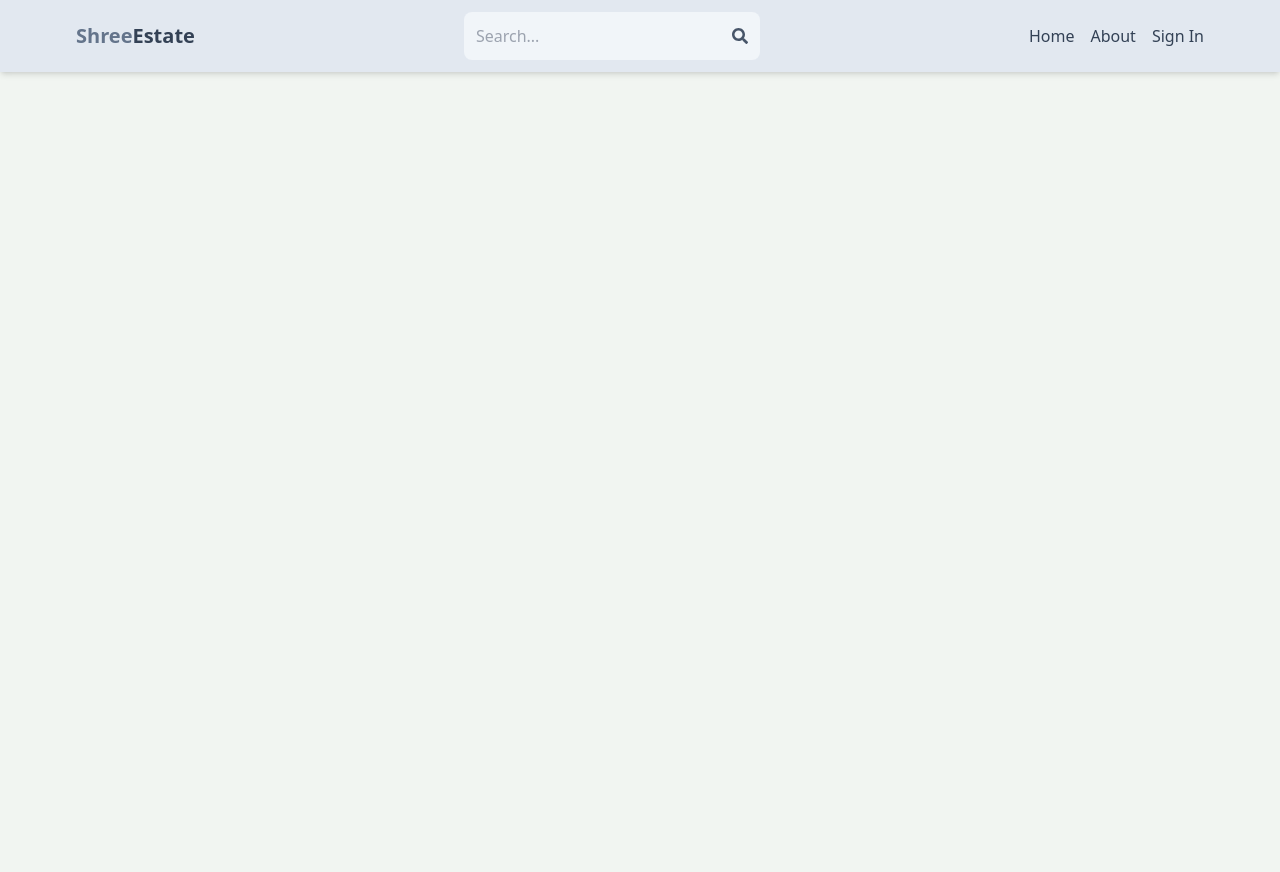
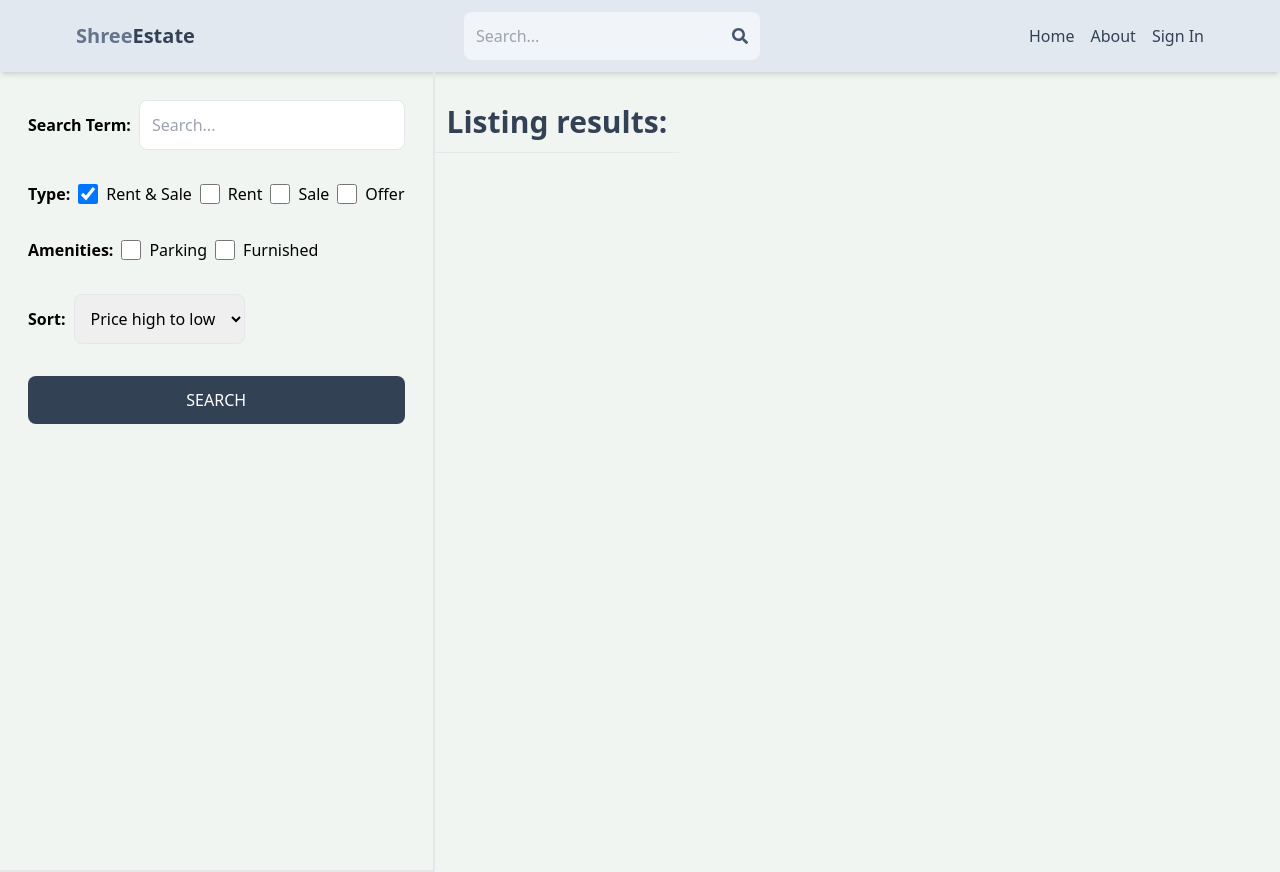
Before and after one commit to Shreeraj143/MERN-Real-Estate, a React (Vite) app in the folder client/: page /search in a window 1280 px wide. Before the commit the page ends 800 px from the top, so only its background shows below. Built offline with nearby package versions, Linux system fonts and the light colour scheme; no server answers.

Commit message:
Search Listings Functionality Added

```diff
--- a/client/src/App.jsx
+++ b/client/src/App.jsx
@@ -10,6 +10,7 @@
 import CreateListing from "./pages/CreateListing";
 import UpdateListing from "./pages/UpdateListing";
 import Listing from "./pages/Listing";
+import Search from "./pages/Search";
 
 function App() {
   return (
@@ -20,6 +21,7 @@
         <Route path="/sign-in" element={<SignIn />} />
         <Route path="/sign-up" element={<SignUp />} />
         <Route path="/about" element={<About />} />
+        <Route path="/search" element={<Search />} />
         <Route path="/listing/:listingId" element={<Listing />} />
         <Route element={<PrivateRoute />}>
           <Route path="/profile" element={<Profile />} />
--- a/client/src/components/Header.jsx
+++ b/client/src/components/Header.jsx
@@ -1,10 +1,27 @@
-import React from "react";
+import React, { useEffect, useState } from "react";
 import { FaSearch } from "react-icons/fa";
-import { Link } from "react-router-dom";
+import { Link, useNavigate } from "react-router-dom";
 import { useSelector } from "react-redux";
 
 export default function Header() {
   const { currentUser } = useSelector((state) => state.user);
+  const [searchTerm, setSearchTerm] = useState();
+  const navigate = useNavigate();
+
+  const handleSubmit = (e) => {
+    e.preventDefault();
+    const urlParams = new URLSearchParams(window.location.search);
+    urlParams.set("searchTerm", searchTerm);
+    const searchQuery = urlParams.toString();
+    navigate(`/search?${searchQuery}`);
+  };
+
+  useEffect(() => {
+    const urlParams = new URLSearchParams(location.search);
+    const searchTermFromUrl = urlParams.get("searchTerm");
+    if (searchTermFromUrl) setSearchTerm(searchTermFromUrl);
+  }, [location.search]);
+
   return (
     <header className="bg-slate-200 shadow-md">
       <div className="flex justify-between items-center max-w-6xl mx-auto p-3">
@@ -14,15 +31,22 @@
             <span className="text-slate-700">Estate</span>
           </h1>
         </Link>
-        <form className="bg-slate-100 p-3 rounded-lg flex items-center">
+        <form
+          onSubmit={handleSubmit}
+          className="bg-slate-100 p-3 rounded-lg flex items-center"
+        >
           <input
             type="text"
             name="search"
             id=""
             placeholder="Search..."
             className="bg-transparent outline-none w-24 sm:w-64"
+            onChange={(e) => setSearchTerm(e.target.value)}
+            value={searchTerm}
           />
-          <FaSearch className="text-slate-600" />
+          <button>
+            <FaSearch className="text-slate-600" />
+          </button>
         </form>
         <ul className="flex gap-4">
           <Link to="/">
--- /dev/null
+++ b/client/src/pages/Search.jsx
@@ -0,0 +1,223 @@
+import React, { useEffect, useState } from "react";
+import { useNavigate } from "react-router-dom";
+
+export default function Search() {
+  const [loading, setLoading] = useState(false);
+  const [listing, setListing] = useState([]);
+  const navigate = useNavigate();
+  const [sidebarData, setSidebarData] = useState({
+    searchTerm: "",
+    type: "all",
+    parking: false,
+    furnished: false,
+    offer: false,
+    sort: "created_at",
+    order: "desc",
+  });
+
+  console.log(listing);
+
+  useEffect(() => {
+    const urlParams = new URLSearchParams(location.search);
+    const searchTermFromUrl = urlParams.get("searchTerm");
+    const typeFromUrl = urlParams.get("type");
+    const parkingFromUrl = urlParams.get("parking");
+    const furnishedFromUrl = urlParams.get("furnished");
+    const offerFromUrl = urlParams.get("offer");
+    const sortFromUrl = urlParams.get("sort");
+    const orderFromUrl = urlParams.get("order");
+
+    if (
+      searchTermFromUrl ||
+      typeFromUrl ||
+      parkingFromUrl ||
+      furnishedFromUrl ||
+      offerFromUrl ||
+      sortFromUrl ||
+      orderFromUrl
+    ) {
+      setSidebarData({
+        searchTerm: searchTermFromUrl || "",
+        type: typeFromUrl || "all",
+        parking: parkingFromUrl === "true" ? true : false,
+        furnished: furnishedFromUrl === "true" ? true : false,
+        offer: offerFromUrl === "true" ? true : false,
+        sort: sortFromUrl || "created_at",
+        order: orderFromUrl || "desc",
+      });
+    }
+
+    const fetchListings = async () => {
+      setLoading(true);
+      const searchQuery = urlParams.toString();
+      const res = await fetch(`/api/listing/get?${searchQuery}`);
+      const data = await res.json();
+
+      setListing(data);
+      setLoading(false);
+    };
+
+    fetchListings();
+  }, [location.search]);
+
+  console.log(sidebarData);
+
+  const handleChange = (e) => {
+    if (
+      e.target.id === "all" ||
+      e.target.id === "sale" ||
+      e.target.id === "rent"
+    ) {
+      setSidebarData({
+        ...sidebarData,
+        type: e.target.checked ? e.target.id : false,
+      });
+    }
+
+    if (e.target.id === "searchTerm") {
+      setSidebarData({ ...sidebarData, searchTerm: e.target.value });
+    }
+
+    if (
+      e.target.id === "offer" ||
+      e.target.id === "furnished" ||
+      e.target.id === "parking"
+    ) {
+      setSidebarData({
+        ...sidebarData,
+        [e.target.id]:
+          e.target.checked || e.target.checked === "true" ? true : false,
+      });
+    }
+
+    if (e.target.id === "sort_order") {
+      const sort = e.target.value.split("_")[0] || "created_at";
+      const order = e.target.value.split("_")[1] || "desc";
+      console.log(sort, order);
+
+      setSidebarData({ ...sidebarData, sort, order });
+    }
+  };
+  const handleSubmit = (e) => {
+    e.preventDefault();
+    const urlParams = new URLSearchParams();
+    urlParams.set("searchTerm", sidebarData.searchTerm);
+    urlParams.set("type", sidebarData.type);
+    urlParams.set("parking", sidebarData.parking);
+    urlParams.set("furnished", sidebarData.furnished);
+    urlParams.set("offer", sidebarData.offer);
+    urlParams.set("sort", sidebarData.sort);
+    urlParams.set("order", sidebarData.order);
+    const searchQuery = urlParams.toString();
+    navigate(`/search?${searchQuery}`);
+  };
+  return (
+    <div className="flex flex-col md:flex-row">
+      <div className="p-7 border-b-2 md:border-r-2 md:min-h-screen">
+        <form onSubmit={handleSubmit} className="flex flex-col gap-8">
+          <div className="flex items-center gap-2">
+            <label className="whitespace-nowrap font-semibold">
+              Search Term:
+            </label>
+            <input
+              type="text"
+              id="searchTerm"
+              placeholder="Search..."
+              value={sidebarData.searchTerm}
+              onChange={handleChange}
+              className="border rounded-lg p-3 w-full"
+            />
+          </div>
+          <div className="flex gap-2 flex-wrap items-center">
+            <label className="font-semibold">Type:</label>
+            <div className="flex gap-2">
+              <input
+                type="checkbox"
+                id="all"
+                className="w-5"
+                onChange={handleChange}
+                checked={sidebarData.type === "all"}
+              />
+              <span>Rent & Sale</span>
+            </div>
+            <div className="flex gap-2">
+              <input
+                type="checkbox"
+                id="rent"
+                className="w-5"
+                onChange={handleChange}
+                checked={sidebarData.type === "rent"}
+              />
+              <span>Rent</span>
+            </div>
+            <div className="flex gap-2">
+              <input
+                type="checkbox"
+                id="sale"
+                className="w-5"
+                onChange={handleChange}
+                checked={sidebarData.type === "sale"}
+              />
+              <span>Sale</span>
+            </div>
+            <div className="flex gap-2">
+              <input
+                type="checkbox"
+                id="offer"
+                className="w-5"
+                onChange={handleChange}
+                checked={sidebarData.offer === true}
+              />
+              <span>Offer</span>
+            </div>
+          </div>
+          <div className="flex gap-2 flex-wrap items-center">
+            <label className="font-semibold">Amenities:</label>
+            <div className="flex gap-2">
+              <input
+                type="checkbox"
+                id="parking"
+                className="w-5"
+                onChange={handleChange}
+                checked={sidebarData.parking === true}
+              />
+              <span>Parking</span>
+            </div>
+            <div className="flex gap-2">
+              <input
+                type="checkbox"
+                id="furnished"
+                className="w-5"
+                onChange={handleChange}
+                checked={sidebarData.furnished === true}
+              />
+              <span>Furnished</span>
+            </div>
+          </div>
+          <div className="flex items-center gap-2">
+            <label className="font-semibold">Sort:</label>
+            <select
+              onChange={handleChange}
+              defaultValue={"created_at_desc"}
+              id="sort_order"
+              className="border rounded-lg p-3"
+            >
+              <option value={"regularPrice_desc"}>Price high to low</option>
+              <option value={"regularPrice_asc"}>Price low to high</option>
+              <option value={"createdAt_desc"}>Latest</option>
+              <option value={"createdAt_asc"}>Oldest</option>
+            </select>
+          </div>
+          <button className="bg-slate-700 text-white p-3 rounded-lg uppercase hover:opacity-95">
+            Search
+          </button>
+        </form>
+      </div>
+      <div className="">
+        <h1 className="text-3xl font-semibold border-b p-3 text-slate-700 mt-5">
+          Listing results:
+        </h1>
+      </div>
+    </div>
+  );
+}
```
Also changed, not shown: 2 other files (tests, documents, lock files or other folders).
